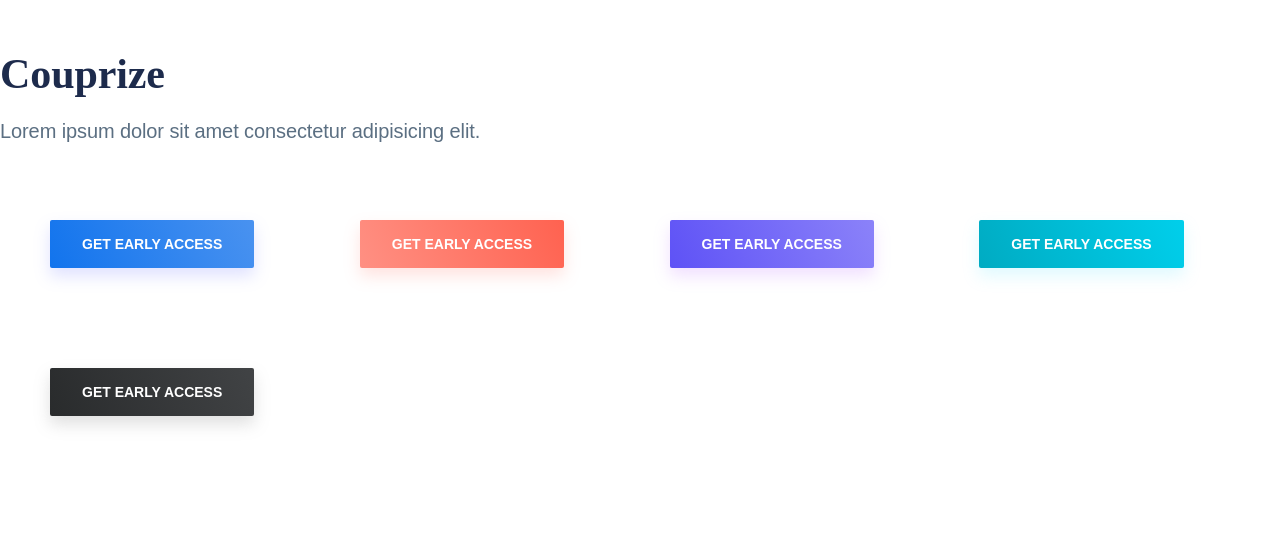
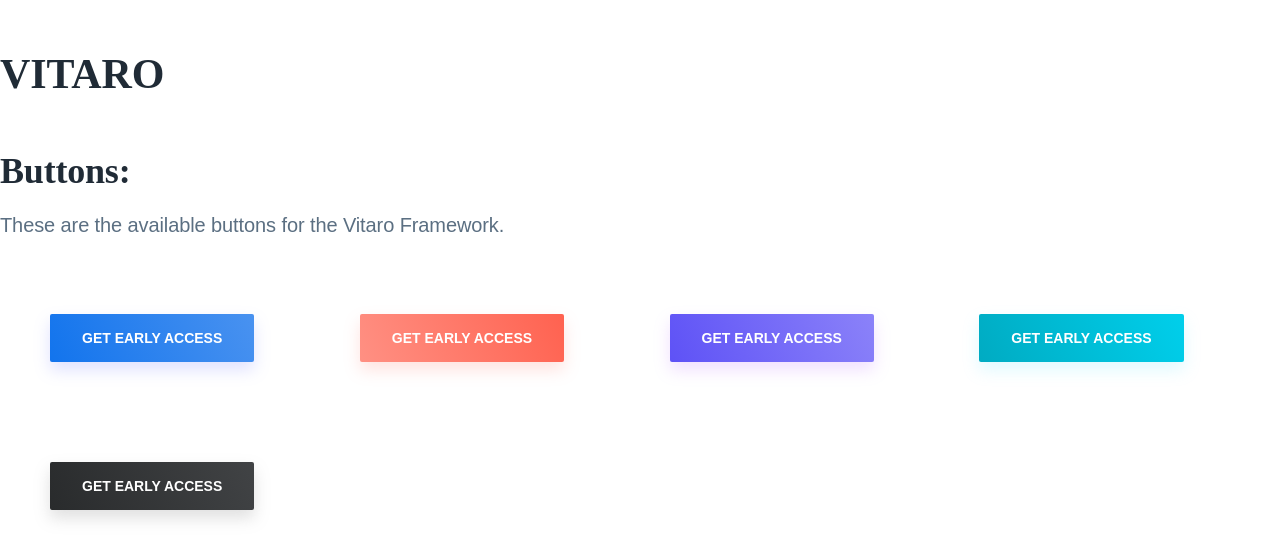
Before and after one commit to AlMon/Klaro, a plain HTML site: page index.html in a window 1280 px wide. Drawn offline with Linux system fonts and the light colour scheme; a web font is replaced by a local one.

Commit message:
Added buttons description

```diff
--- a/index.html
+++ b/index.html
@@ -4,14 +4,16 @@
 <head>
     <meta charset="utf-8" />
     <meta http-equiv="X-UA-Compatible" content="IE=edge">
-    <title>My Framework</title>
+    <title>Vitaro - Yet Another CSS Framework</title>
     <meta name="viewport" content="width=device-width, initial-scale=1">
     <link rel="stylesheet" type="text/css" media="screen" href="styles/main.css" />
 </head>
 
 <body>
-    <h1>Couprize</h1>
-    <p>Lorem ipsum dolor sit amet consectetur adipisicing elit.</p>
+    <h1>VITARO</h1>
+
+    <h2>Buttons:</h2>
+    <p>These are the available buttons for the Vitaro Framework.</p>
     <div class="button button-blue button-shadow" style="margin: 50px;">
         Get Early Access
     </div>
--- a/styles/main.css
+++ b/styles/main.css
@@ -395,7 +395,7 @@ h6,
 .h5,
 .h6 {
     clear: both;
-    color: #1D2B4C;
+    color: #202B36;
     font-family: Frank Ruhl Libre, serif;
     font-weight: 700;
 }
```
